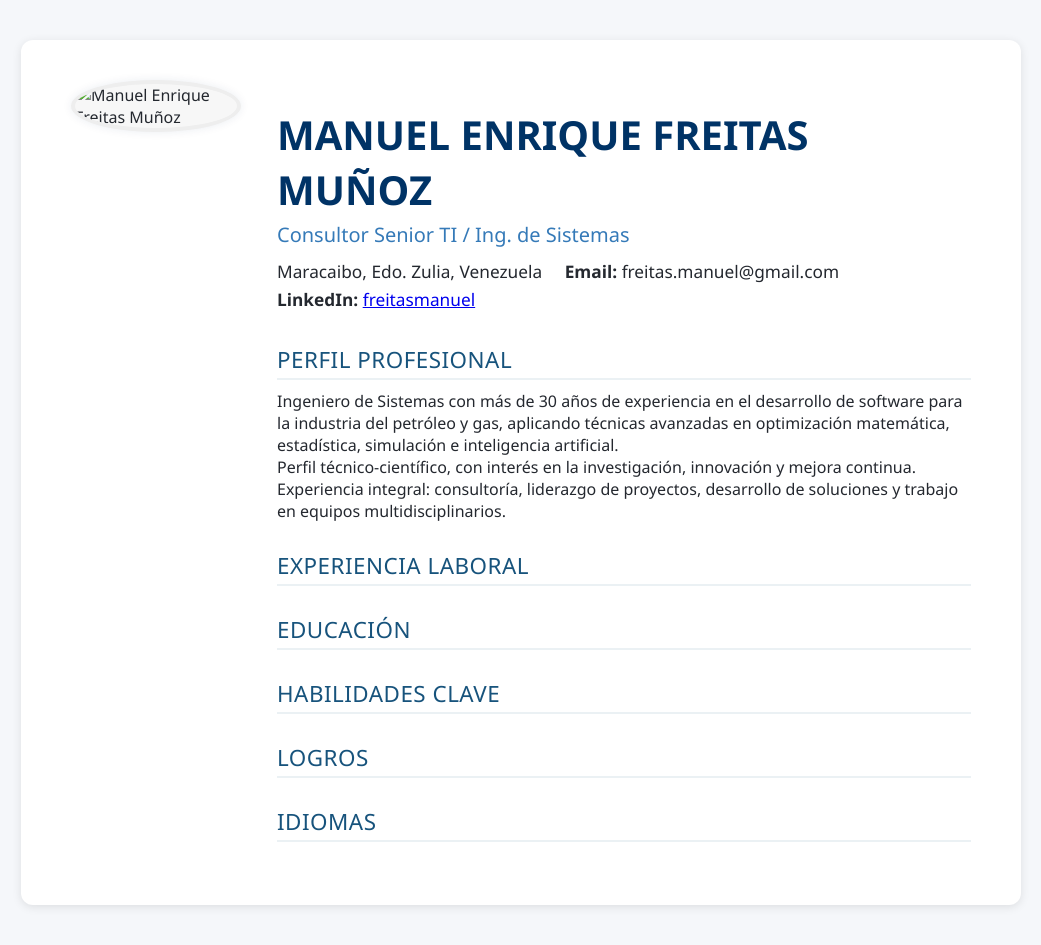
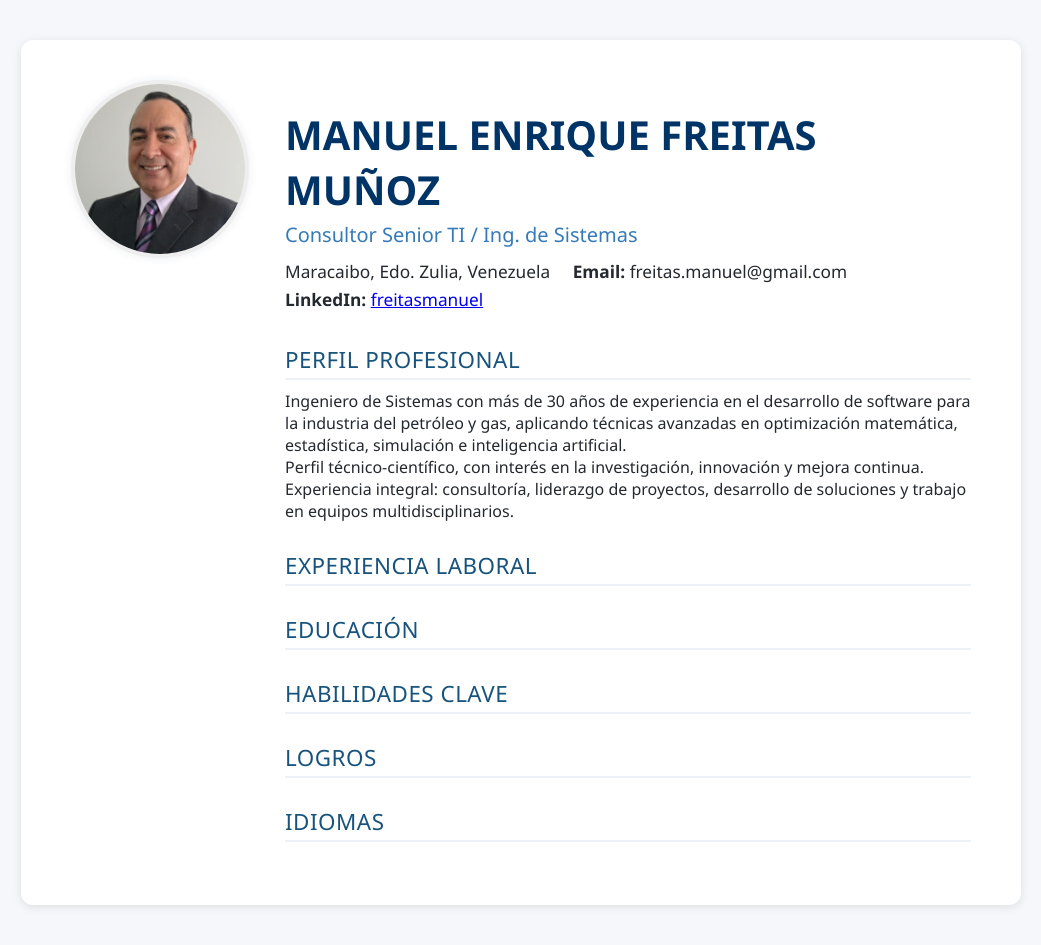
Before and after one commit to freitasmanuel/freitasmanuel.github.io, a plain HTML site: page index.html in a window 1280 px wide. Shown: the whole page, without its empty margins (119-1160 px from the left). Drawn offline with Linux system fonts and the light colour scheme.

Commit message:
Change image file extension from .jpg to .jpeg

```diff
--- a/index.html
+++ b/index.html
@@ -97,7 +97,7 @@
 <body>
     <div class="container">
         <div class="profile-pic">
-            <img src="1758512836389.jpg" alt="Manuel Enrique Freitas Muñoz">
+            <img src="1758512836389.jpeg" alt="Manuel Enrique Freitas Muñoz">
         </div>
         <div class="main-content">
             <h1>MANUEL ENRIQUE FREITAS MUÑOZ</h1>
```
